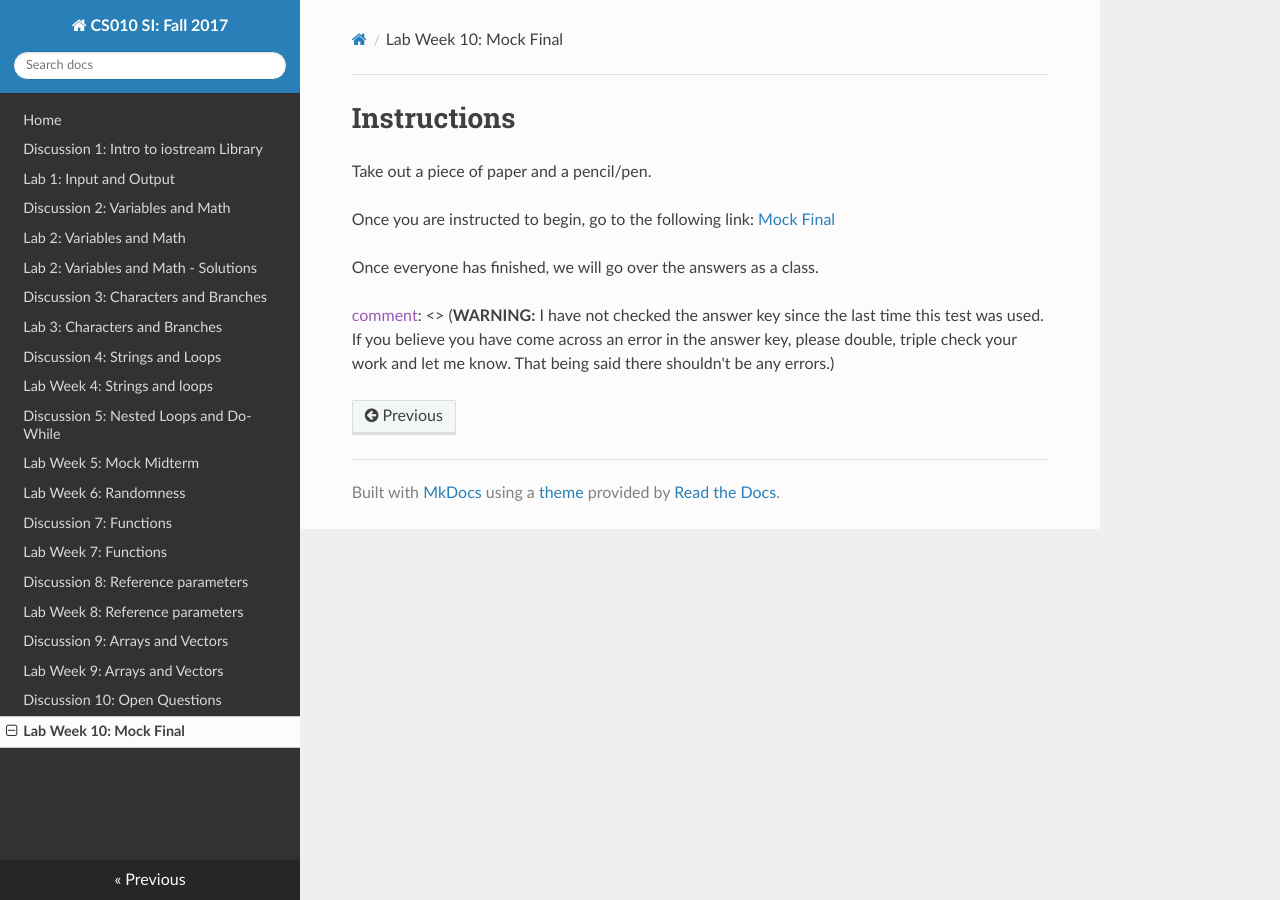
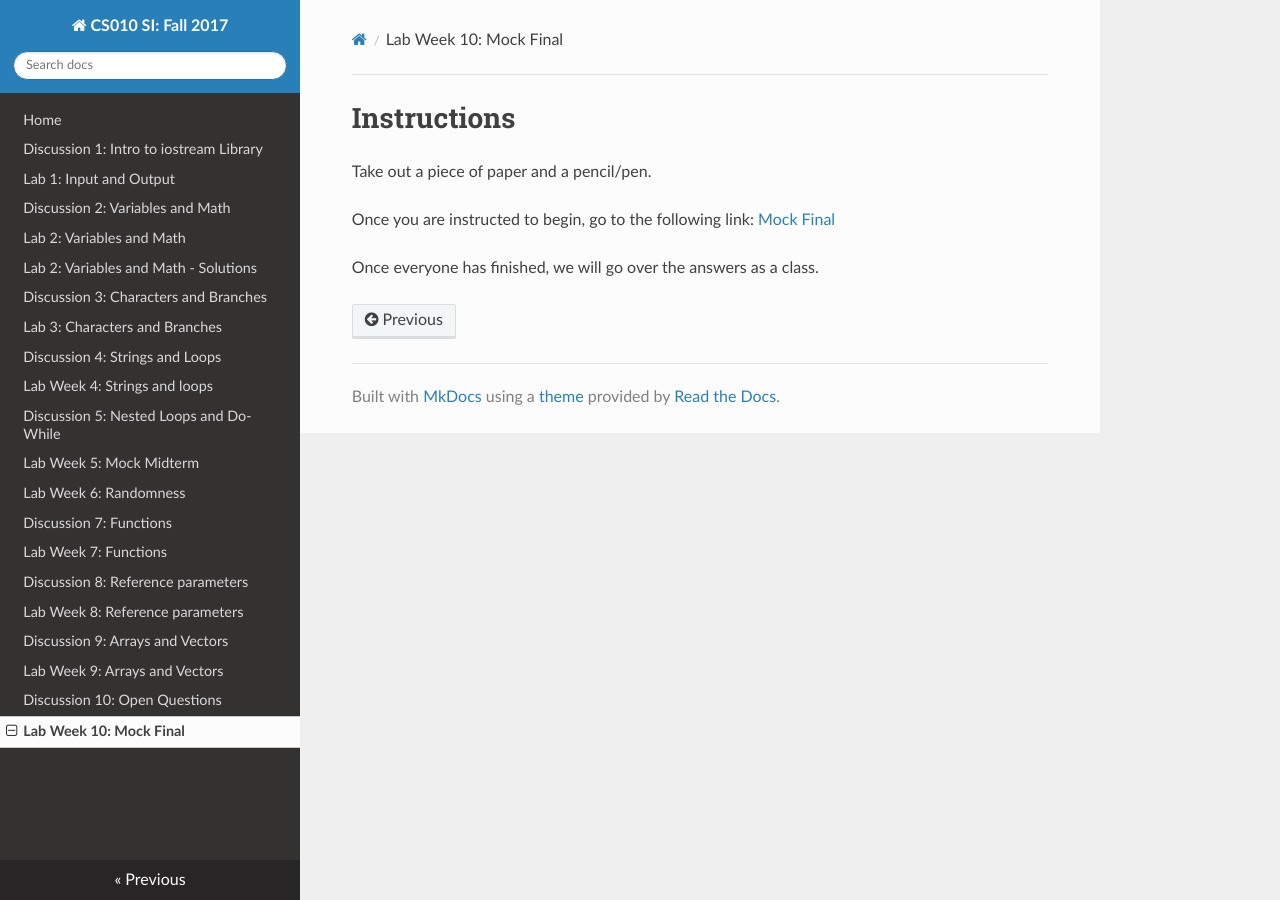
Before and after one commit to cs-si-ucr/cs10, an MkDocs documentation site: the page built from docs/lab10.md, in a window 1280 px wide. Built offline with MkDocs 1.6.1, drawn with Linux system fonts in a browser that asks for light colours; nearby versions of some CDN libraries; old or Windows-style settings are respelled for this version of MkDocs.

```diff
--- a/docs/lab10.md
+++ b/docs/lab10.md
@@ -8,7 +8,3 @@ Once you are instructed to begin, go to the following link:
 Once everyone has finished, we will go over the answers as a class.
 
 [comment]: <> (The solutions can be found [here](https://docs.google.com/a/ucr.edu/document/d/1G0kflatAYWaBLzK_bPP8Q9iPdDtIKHDp4a6ZFKSLBXY/edit?usp=sharing))
-
-[comment]: <> (**WARNING:** I have not checked the answer key since the last time this test was used. If you believe
-you have come across an error in the answer key, please double, triple check your work and let me know. That being
-said there shouldn't be any errors.)
--- /dev/null
+++ b/docs/week10message.txt
@@ -0,0 +1,4 @@
+
+**WARNING:** I have not checked the answer key since the last time this test was used. If you believe
+you have come across an error in the answer key, please double, triple check your work and let me know. That being
+said there shouldn't be any errors.
```
Also changed, not shown: docs/dis10.md (+0 -5 lines).
